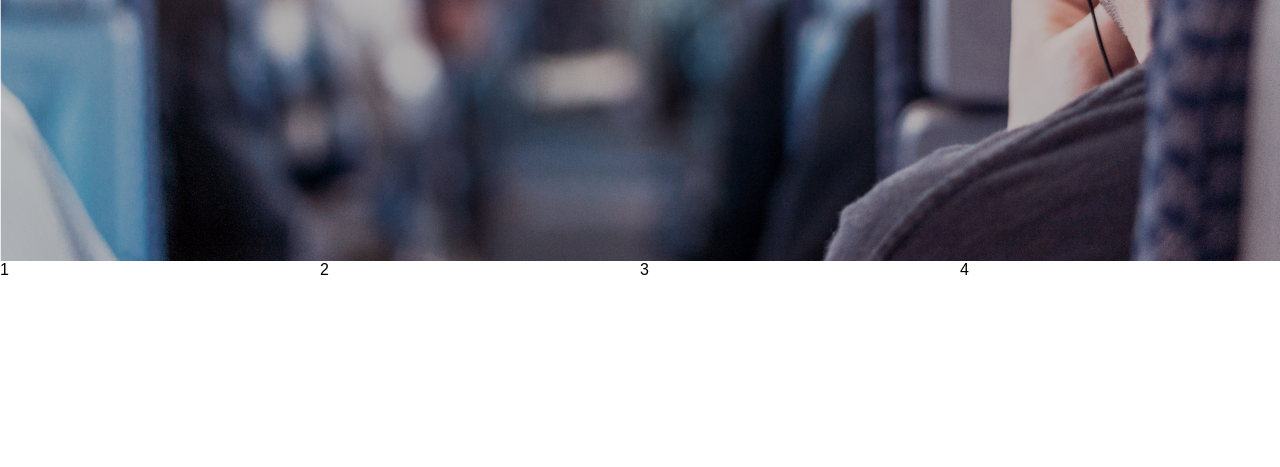
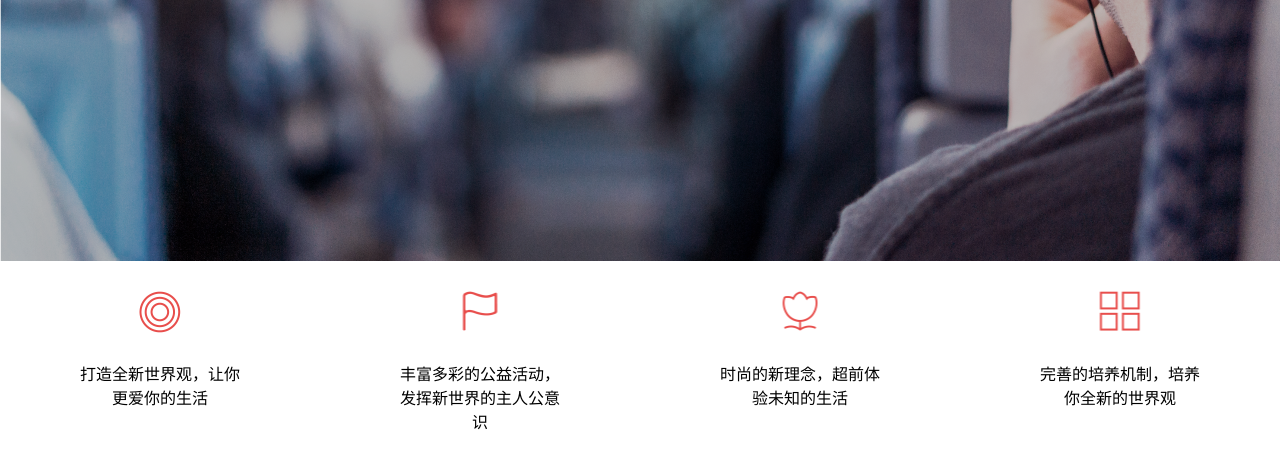
Before and after one commit to ggaier/ife, a plain HTML site: page task07_newworld.html in a window 1280 px wide. Shown: the part 589-1056 px from the top of the page. Drawn offline with Linux system fonts and the light colour scheme.

Commit message:
add second section

```diff
--- a/css/task07_newworld.css
+++ b/css/task07_newworld.css
@@ -1,56 +1,60 @@
-html *{
-	font-family: arial,sans-serif;
+html * {
+    font-family: arial, sans-serif;
     padding: 0px;
     margin: 0px;
 }
 
-.header{
+.header {
     padding: 0px 50px;
     height: 50px;
     position: relative;
     /* display: inline-block; */
 }
 
-.logo-container{
+.logo-container {
     position: absolute;
     top: 50%;
     transform: translateY(-50%);
 }
 
-.logo-container-name{
+.logo-container-name {
     font-size: medium;
     font-weight: bold;
     vertical-align: middle;
 }
 
-.logo-container-image{
+.logo-container-image {
     vertical-align: middle;
 }
 
-.header--nav{
+.header--nav {
     margin-right: 50px;
 }
 
-.position{
-}
+.position {}
 
-.position--right{
+.position--right {
     position: absolute;
     right: 0px;
 }
 
-.position--vertical-align{
+.position--vertical-align {
     top: 50%;
     position: absolute;
     transform: translateY(-50%);
 }
 
+.position--horizontal-align {
+    left: 50%;
+    position: absolute;
+    transform: translateX(-50%);
+}
 
-.nav{
+.nav {
     list-style: none;
 }
 
-.nav--item{
+.nav--item {
     display: inline;
     margin-left: 10px;
 }
@@ -59,59 +63,71 @@ html *{
     color: gray;
 }
 
-.nav--item a:hover{
-	color: rgb(228,69,64);
+.nav--item a:hover {
+    color: rgb(228, 69, 64);
 }
 
-.landing-row{
+.landing-row {
     width: 100vw;
     position: relative;
     height: 100vh;
 }
 
-.landing-row--wrapped{
+.landing-row--wrapped {
     height: auto;
 }
 
-.landing-row-image-bg{
+.landing-row-image-bg {
     background-image: url(../img/bg_section_1.png);
 }
 
-.landing-row__item{
-	min-height: 300px;
+.landing-row__item {
+    min-height: 200px;
     background-color: white;
     float: left;
 }
 
-.landing-row__item--quarter{
+.landing-row__item--quarter {
     width: 25%;
+    position: relative;
 }
 
-.entry{
+.entry {
     left: 100px;
     color: white;
 }
 
-.entry__slogan{
+.entry__slogan {
     display: block;
     font-size: 1.5em;
     margin-bottom: 30px;
 }
 
-.entry__title{
+.entry__title {
     display: block;
     font-size: 3em;
     font-style: bold;
 }
 
-.entry__button{
+.entry__button {
     font-size: 2em;
     text-align: center;
     display: table-cell;
     width: 200px;
     height: 60px;
-	background-color: rgb(229,70,70);
+    background-color: rgb(229, 70, 70);
     color: white;
     vertical-align: middle;
     text-decoration: none;
 }
+
+.image--margin-top1{
+	margin-top: 30px;
+	margin-bottom: 30px;
+}
+
+.text--center-justify{
+	display: block;
+	margin-top: 100px;
+	text-align: center;
+}
--- a/task07_newworld.html
+++ b/task07_newworld.html
@@ -38,16 +38,20 @@
         </section>
         <section class="landing-row landing-row--wrapped">
             <div class="landing-row__item landing-row__item--quarter">
-        		1
+                <img src="img/ic_circle.png" class=" position--horizontal-align image--margin-top1" />
+                <span class="text--center-justify position--horizontal-align">打造全新世界观，让你更爱你的生活</span>
             </div>
             <div class="landing-row__item landing-row__item--quarter">
-        		2
+                 <img src="img/ic_flag.png" class=" position--horizontal-align image--margin-top1" />
+                <span class="text--center-justify position--horizontal-align">丰富多彩的公益活动，发挥新世界的主人公意识</span>
             </div>
             <div class="landing-row__item landing-row__item--quarter">
-        		3
+                 <img src="img/ic_flower.png" class=" position--horizontal-align image--margin-top1" />
+                <span class="text--center-justify position--horizontal-align">时尚的新理念，超前体验未知的生活</span>
             </div>
             <div class="landing-row__item landing-row__item--quarter">
-        		4
+                 <img src="img/ic_category.png" class=" position--horizontal-align image--margin-top1" />
+                <span class="text--center-justify position--horizontal-align">完善的培养机制，培养你全新的世界观</span>
             </div>
         </section>
         <section></section>
```
Also changed, not shown: img/ic_category.png (added), img/ic_circle.png (added), img/ic_flag.png (added), img/ic_flower.png (added). Lines whose indentation alone changed are shown as unchanged.
